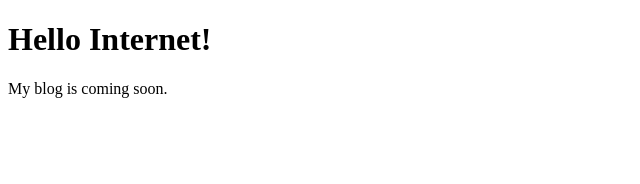
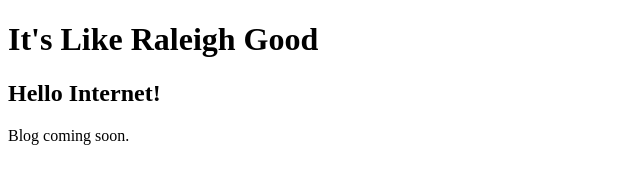
Before and after one commit to malmadness/itslikeraleighgood.github.io, a plain HTML site: page index.html in a window 1280 px wide. Shown: the whole page, without its empty margins (0-640 px from the left). Drawn offline with Linux system fonts and the light colour scheme.

Commit message:
update index html with new heading

```diff
--- a/index.html
+++ b/index.html
@@ -6,8 +6,9 @@
 </head>
 <body>
 
-<h1>Hello Internet!</h1>
-<p>My blog is coming soon.</p>
+<h1>It's Like Raleigh Good</h1>
+<h2>Hello Internet!</h2>
+<p>Blog coming soon.</p>
 <script></script>
 </body>
 </html>
```
